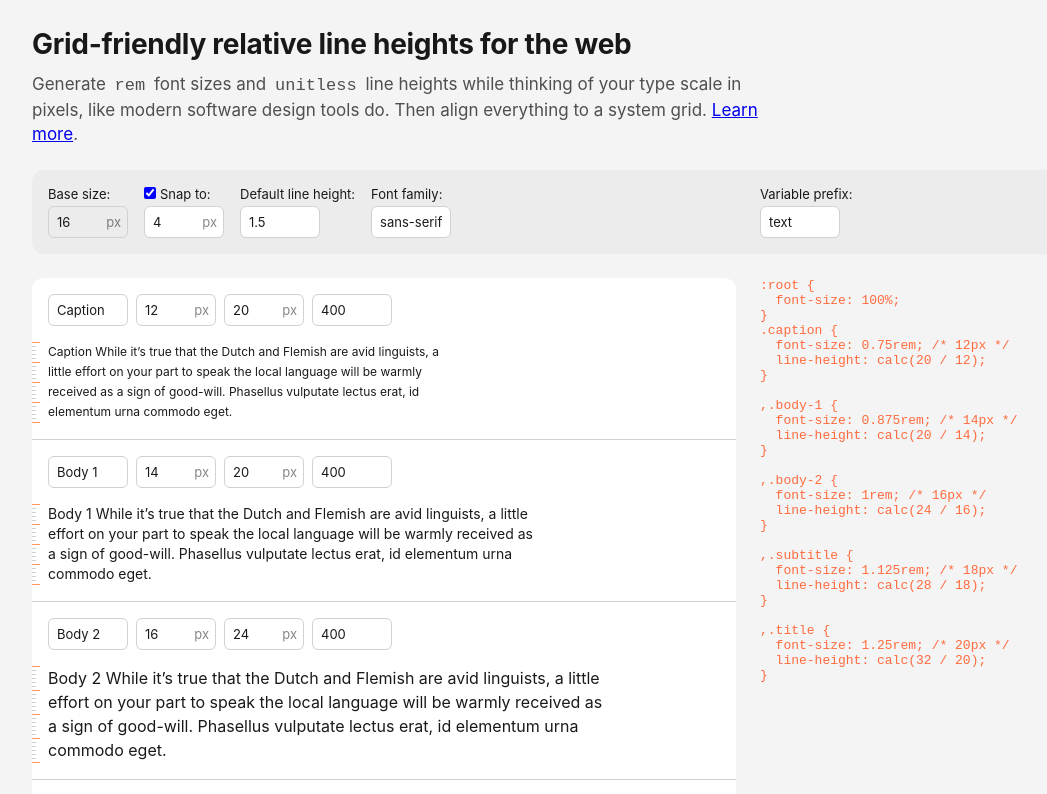
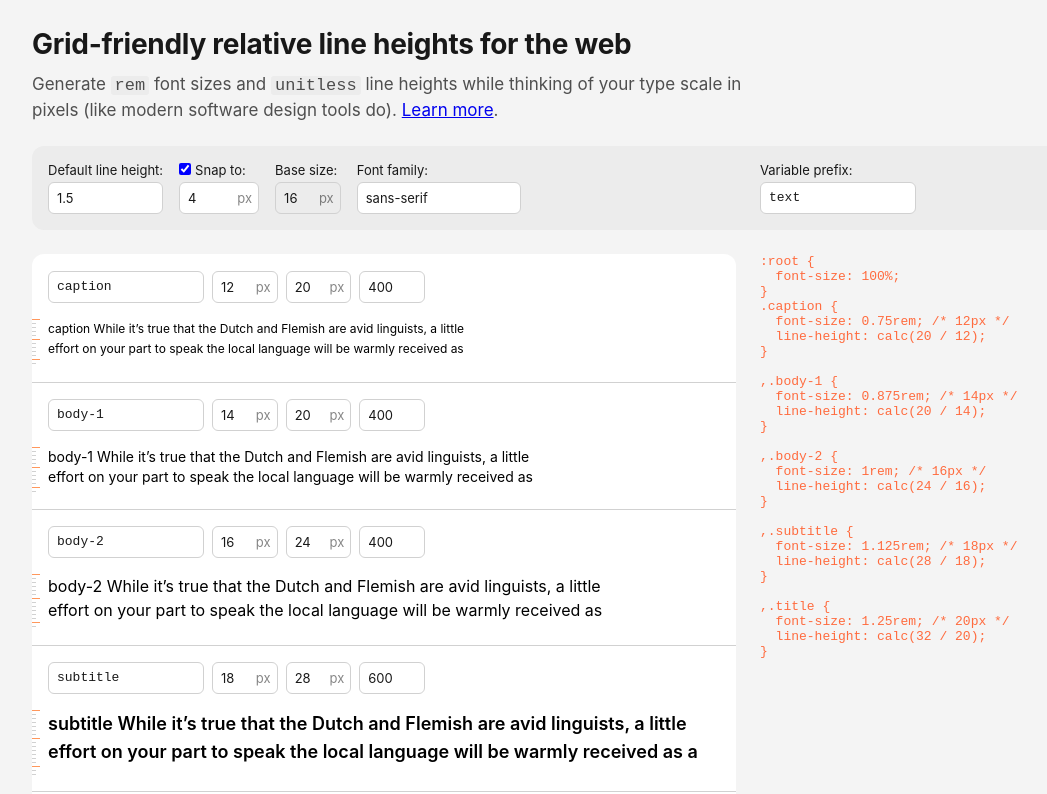
Before and after one commit to vdepizzol/grid-friendly-type-scale, a React (Create React App) app: page / in a window 1280 px wide. Shown: the top 794 px of the page, without its empty margins (68-1115 px from the left). Built offline with nearby package versions, Linux system fonts and the light colour scheme.

Commit message:
Updated input sizes, added hover styles

```diff
--- a/src/App.js
+++ b/src/App.js
@@ -23,11 +23,11 @@ class App extends React.Component {
         variablePrefix: "text",
       },
       typeScale: [
-        {id: 0, size: 12, title: "Caption", weight: 400},
-        {id: 1, size: 14, title: "Body 1", weight: 400},
-        {id: 2, size: 16, title: "Body 2", weight: 400},
-        {id: 3, size: 18, title: "Subtitle", weight: 600},
-        {id: 4, size: 20, title: "Title", weight: 600},
+        {id: 0, size: 12, title: "caption", weight: 400},
+        {id: 1, size: 14, title: "body-1", weight: 400},
+        {id: 2, size: 16, title: "body-2", weight: 400},
+        {id: 3, size: 18, title: "subtitle", weight: 600},
+        {id: 4, size: 20, title: "title", weight: 600},
       ],
     };
 
--- a/src/EditorTextSample.css
+++ b/src/EditorTextSample.css
@@ -16,3 +16,16 @@
   font-weight: var(--sample-font-weight);
   max-width: 55ch;
 }
+
+.editor-ruler textarea {
+  font-family: inherit;
+  font-size: inherit;
+  font-weight: inherit;
+  line-height: inherit;
+  padding: 0;
+  margin: 0;
+  border: 0;
+  resize: none;
+  outline: none;
+  width: 100%;
+}
--- a/src/EditorTextSample.js
+++ b/src/EditorTextSample.js
@@ -41,7 +41,7 @@ class EditorTextSample extends React.Component {
           '--sample-ruler-small': this.rulerSmall,
           '--sample-ruler-large': this.rulerLarge
         }}>
-          {this.props.text} While it’s true that the Dutch and Flemish are avid linguists, a little effort on your part to speak the local language will be warmly received as a sign of good-will. Phasellus vulputate lectus erat, id elementum urna commodo eget.
+          <textarea autoCorrect={false} value={this.props.text + ' While it’s true that the Dutch and Flemish are avid linguists, a little effort on your part to speak the local language will be warmly received as a sign of good-will. Phasellus vulputate lectus erat, id elementum urna commodo eget.'} />
         </div>
       </div>
     );
--- a/src/EditorToolbar.css
+++ b/src/EditorToolbar.css
@@ -2,9 +2,14 @@
   background: var(--ui-chrome-low);
   display: grid;
   grid-auto-flow: column;
+  gap: var(--scale-24);
   border-radius: var(--ui-border-radius-large);
-  gap: var(--scale-24);
   grid-template-columns: 2fr 1fr;
+  transition: 80ms linear box-shadow;
+}
+
+.editor-toolbar:focus-within {
+  box-shadow: inset 0 0 0 var(--ui-border-width-thin) var(--ui-obj-border), 0 6px 24px var(--ui-chrome-low);
 }
 
 .editor-toolbar-base {
--- a/src/EditorToolbar.js
+++ b/src/EditorToolbar.js
@@ -43,13 +43,15 @@ class EditorToolbar extends React.Component {
       return (
         <div className="editor-toolbar">
           <div className="editor-toolbar-base">
-            <VLabel id="base-font" title="Base size">
-              <VInputField
-                  id="base-font"
-                  isDisabled={true}
-                  onChange={this.handleBaseFontChange}
-                  value={this.props.config.baseFont}
-                  suffix="px" />
+
+            <VLabel
+              id="line-height"
+              title="Default line height">
+              <VInputField id="line-height"
+                className={['width-full']}
+                step="0.1"
+                onChange={this.handleDefaultLineHeightChange}
+                value={this.props.config.defaultLineHeight} />
             </VLabel>
 
             <VLabel
@@ -65,13 +67,14 @@ class EditorToolbar extends React.Component {
                 suffix="px" />
             </VLabel>
 
-            <VLabel
-              id="line-height"
-              title="Default line height">
-              <VInputField id="line-height"
-                  step="0.1"
-                  onChange={this.handleDefaultLineHeightChange}
-                  value={this.props.config.defaultLineHeight} />
+            <VLabel id="base-font" title="Base size">
+              <VInputField
+                  id="base-font"
+                  className={['width-sm']}
+                  isDisabled={true}
+                  onChange={this.handleBaseFontChange}
+                  value={this.props.config.baseFont}
+                  suffix="px" />
             </VLabel>
 
             <VLabel
@@ -79,6 +82,7 @@ class EditorToolbar extends React.Component {
               title="Font family">
               <VInputField
                   type="text"
+                  className={['width-md']}
                   id="font-family"
                   onChange={this.handleFontFamilyChange}
                   list="fontFamilySuggestions"
@@ -98,6 +102,7 @@ class EditorToolbar extends React.Component {
               title="Variable prefix">
               <VInputField
                   type="text"
+                  className={['monospace width-md']}
                   id="variable-prefix"
                   /*onChange={this.handleFontFamilyChange}*/
                   value="text" />
--- a/src/Header.css
+++ b/src/Header.css
@@ -16,6 +16,6 @@
 #header p code {
   font-family: var(--ui-font-mono-family);
   padding: 0 var(--scale-4);
-  background: var(--ui-obj-medium);
+  background: var(--ui-obj-low);
   border-radius: var(--ui-border-radius-small);
 }
--- a/src/Header.js
+++ b/src/Header.js
@@ -6,7 +6,7 @@ class Header extends React.Component {
       return (
         <div id="header">
           <h1>Grid-friendly relative line heights for the web</h1>
-          <p>Generate <code>rem</code> font sizes and <code>unitless</code> line heights while thinking of your type scale in pixels, like modern software design tools do. Then align everything to a system grid. <a href="#">Learn more</a>.</p>
+          <p>Generate <code>rem</code> font sizes and <code>unitless</code> line heights while thinking of your type scale in pixels (like modern software design tools do). <a href="#">Learn more</a>.</p>
         </div>
       );
   }
--- a/src/TypeScaleEditor.css
+++ b/src/TypeScaleEditor.css
@@ -37,17 +37,32 @@
 /* ----- */
 
 .type-scale-editor:focus-within .type-scale-item:not(:focus-within) {
-  background: var(--ui-chrome-medium);
+  /*background: var(--ui-chrome-medium);*/
+  opacity: 0.75;
   --ui-text-high: var(--ui-text-medium);
+}
+.type-scale-item:focus-within {
+  position: relative;
+  z-index: 1;
+  box-shadow: inset 0 0 0 var(--ui-border-width-thin) var(--ui-obj-border), 0 6px 24px rgba(0, 0, 0, 0.06);
+  border-radius: var(--ui-border-radius-large) !important;
+  margin-left: calc(var(--scale-8) * -1);
+  margin-right: calc(var(--scale-8) * -1);
+  padding-left: var(--scale-8);
+  padding-right: var(--scale-8);
+  border-top: none !important;
+  padding-top: var(--ui-border-width-thin);
 }
 
 .type-scale-item {
   background: var(--ui-obj-high);
   border-radius: var(--ui-border-radius-large);
   padding-bottom: var(--scale-16);
+  border-top: var(--ui-border-width-thin) solid transparent;
+  transition: box-shadow 80ms linear, border-radius 80ms linear, padding-left 80ms linear, padding-right 80ms linear, margin 80ms linear;
 }
 .type-scale-item:not(:first-child) {
-  border-top: var(--ui-border-width-thin) solid var(--ui-obj-border);
+  border-top-color: var(--ui-obj-border);
   border-top-left-radius: 0;
   border-top-right-radius: 0;
 }
--- a/src/TypeScaleEditor.js
+++ b/src/TypeScaleEditor.js
@@ -39,6 +39,7 @@ class TypeScaleEditor extends React.Component {
               name={'typeScale[' + typeScaleItem.id + '][title]'}
               type="text"
               value={typeScaleItem.title}
+              className={['monospace width-md']}
               onChange={(e) => {
                 this.handleInputChange(typeScaleItem.id, 'title', e.target.value);
               }} />
@@ -46,6 +47,7 @@ class TypeScaleEditor extends React.Component {
             <VInputField
               key={typeScaleItem.id + '_size'}
               name={'typeScale[' + typeScaleItem.id + '][size]'}
+              className={['width-sm']}
               onChange={(e) => {
                 this.handleInputChange(typeScaleItem.id, 'size', e.target.value);
               }}
@@ -55,6 +57,7 @@ class TypeScaleEditor extends React.Component {
             <VInputField
               key={typeScaleItem.id + '_adjustedLineHeight'}
               name={'typeScale[' + typeScaleItem.id + '][adjustedLineHeight]'}
+              className={['width-sm']}
               type="number"
               step={step}
               onChange={(e) => {
@@ -66,6 +69,7 @@ class TypeScaleEditor extends React.Component {
             <VInputField
               key={typeScaleItem.id + '_weight'}
               name={'typeScale[' + typeScaleItem.id + '][weight]'}
+              className={['width-sm']}
               type="number"
               onChange={(e) => {
                 this.handleInputChange(typeScaleItem.id, 'weight', e.target.value);
--- a/src/VInputField.css
+++ b/src/VInputField.css
@@ -26,7 +26,22 @@
   background: var(--ui-obj-low);
   cursor: default;
 }
-.VInputField.fullWidth {
+.VInputField.monospace {
+  font-family: var(--ui-font-mono-family);
+}
+
+/* width */
+
+.VInputField.width-sm {
+  width: 8ch;
+}
+.VInputField.width-md {
+  width: 20ch;
+}
+.VInputField.width-lg {
+  width: 32ch;
+}
+.VInputField.width-full {
   width: 100%;
   max-width: none;
 }
--- a/src/VLabel.css
+++ b/src/VLabel.css
@@ -1,6 +1,8 @@
 .VLabel {
   user-select: none;
   width: auto;
+  width: min-content;
+  white-space: nowrap;
 }
 
 .VLabel .VInputField {
--- a/src/VLabel.js
+++ b/src/VLabel.js
@@ -3,6 +3,17 @@ import './VLabel.css';
 
 class VLabel extends React.Component {
   static #defaultClassNames = 'VLabel';
+
+
+  handleClick(event) {
+    /*
+    if (event.type == 'mousedown') {
+
+    } else {
+
+    }
+    */
+  }
 
   render() {
     let labelCheckbox = (this.props.type === 'toggle') ? (
@@ -16,7 +27,7 @@ class VLabel extends React.Component {
 
     return (
       <div className={ VLabel.#defaultClassNames + ' ' + className}>
-        <label htmlFor={this.props.id}>
+        <label htmlFor={this.props.id} onMouseDown={this.handleClick}>
           {labelCheckbox}
           {this.props.title}:
         </label>
```
